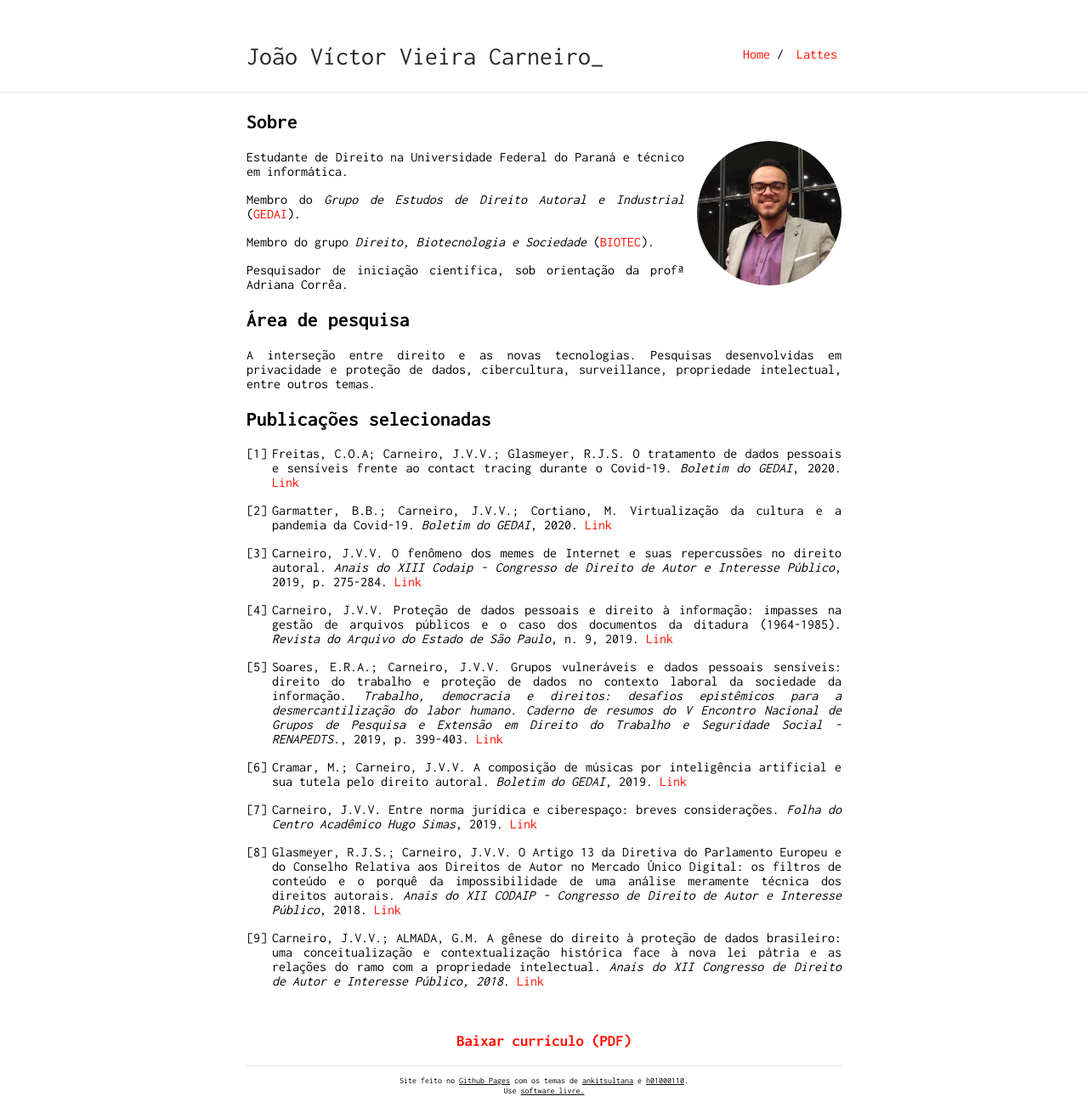
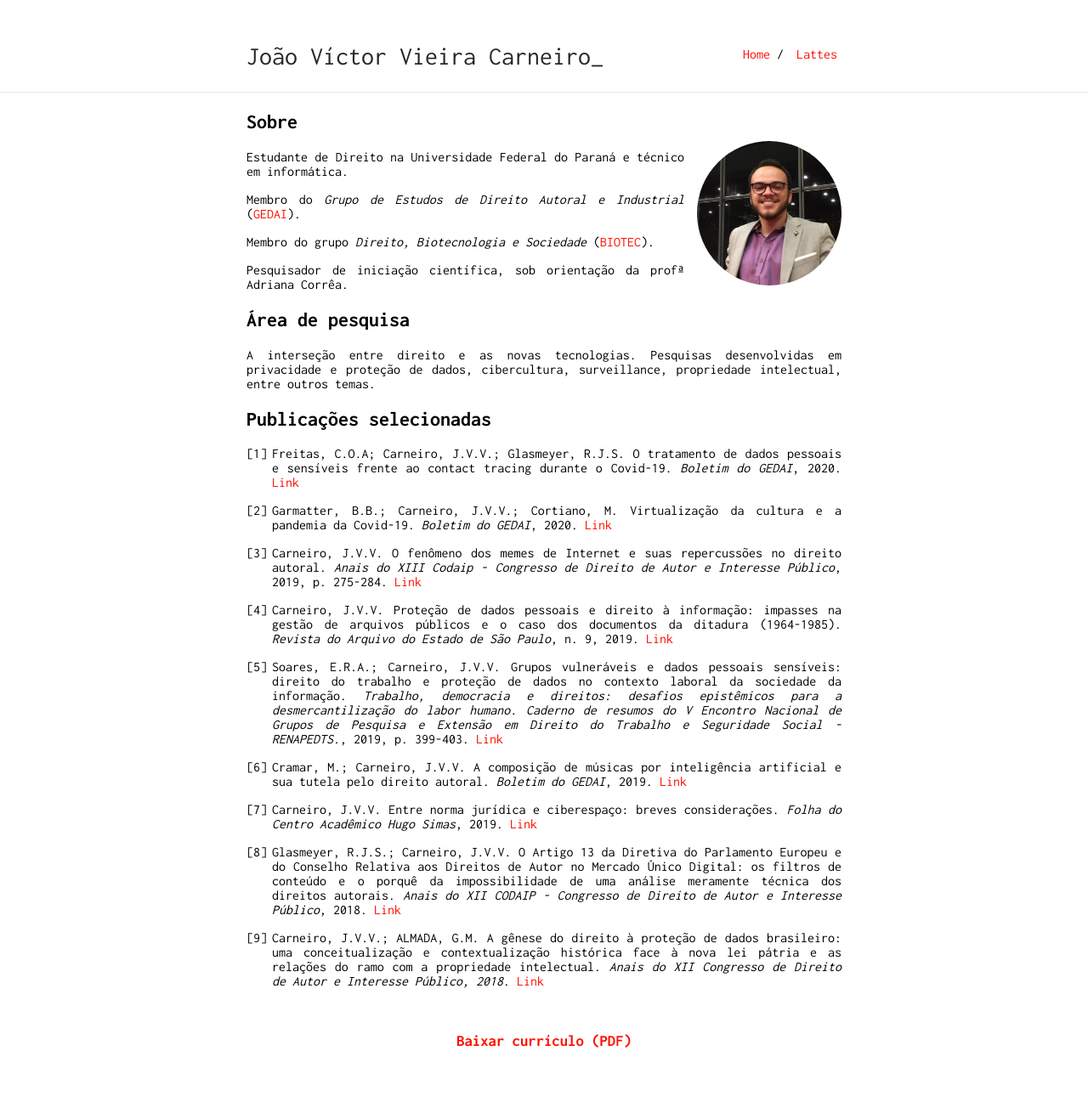
Before and after one commit to joaovvcarneiro/joaovvcarneiro.github.io, a Jekyll site: the page built from index.md, in a window 1280 px wide. Shown: the whole page at 85% size. Built offline with Jekyll 4.4.1, drawn with Linux system fonts in a browser that asks for light colours; after the commit the page ends 1235 px from its top, so only the background shows below that.

Commit message:
Update default.html

```diff
--- a/_layouts/default.html
+++ b/_layouts/default.html
@@ -89,14 +89,14 @@
         <div style="clear:both"></div>
         <hr>
         <div class="container content">
-            <div class='justify-p'> {{ content }} </div>
+            <div class='justify-p'> {{ content }} </div><!--
             {% if site.footer == true %}
                 <hr/>
                 <div class='small'>
                     <p>Site feito no <a href="https://pages.github.com/">Github Pages</a> com os temas de <a href="https://github.com/ankitsultana">ankitsultana</a> e <a href="https://github.com/h01000110">h01000110</a>.<br>
                     Use <a href="https://www.gnu.org/philosophy/free-sw.pt-br.html">software livre.</a></p>
                 </div>
-            {% endif %}
+            {% endif %}-->
         </div>
     </div>
 </body>
```
